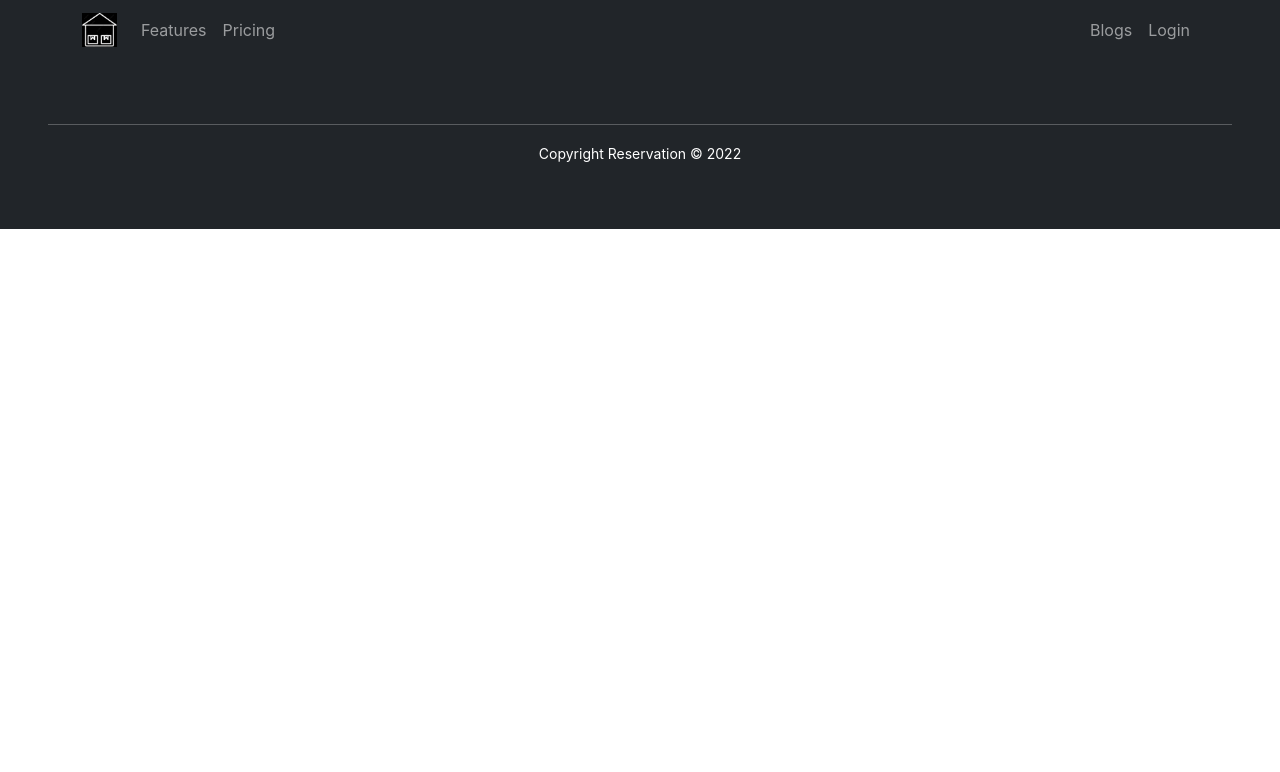
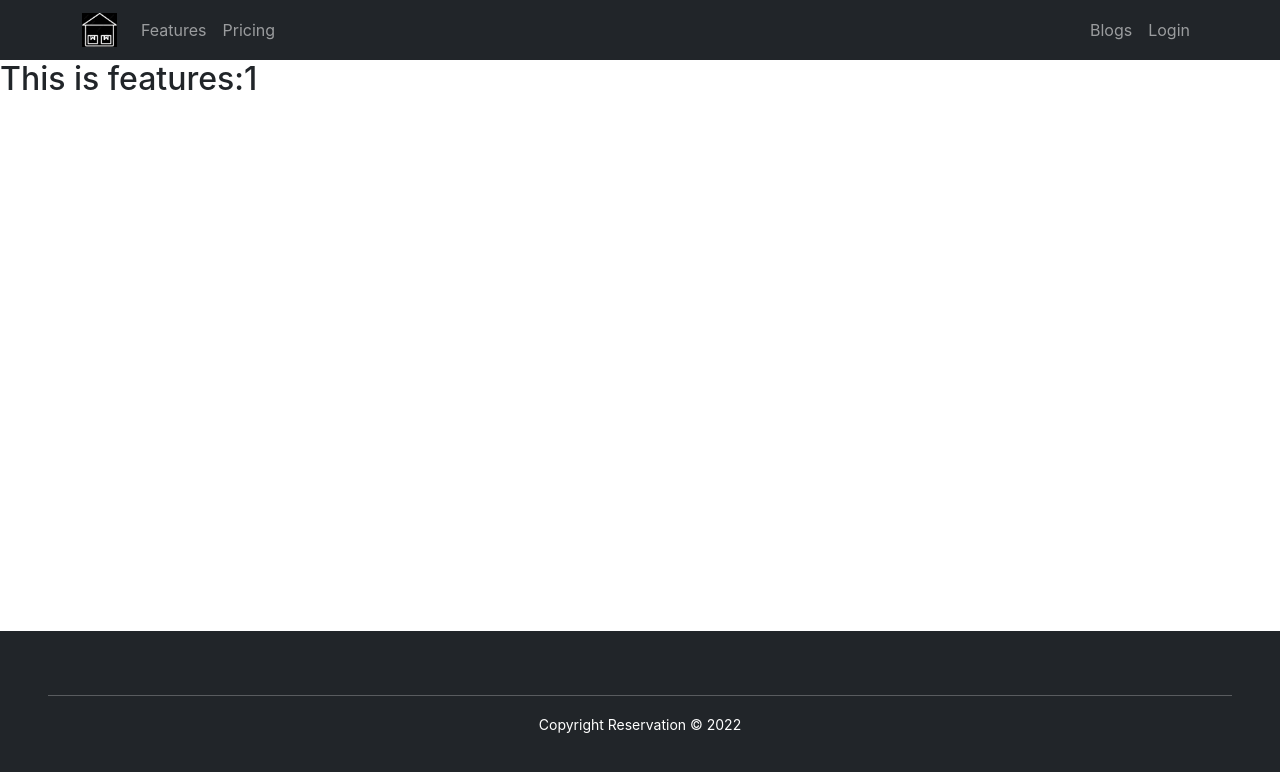
Before and after one commit to AkashMAbrrar/warehouse-management-client-site, a React (Create React App) app: page /feature/1 in a window 1280 px wide. Shown: the top 772 px of the page. Built offline with nearby package versions, Linux system fonts and the light colour scheme.

Commit message:
not found page and login component is added

```diff
--- a/src/App.css
+++ b/src/App.css
@@ -1,5 +1,7 @@
-.App {
-  text-align: center;
+.app {
+  min-height: 100vh;
+  Display: flex;
+  Flex-direction: column;
 }
 
 .App-logo {
@@ -32,6 +34,7 @@
   from {
     transform: rotate(0deg);
   }
+
   to {
     transform: rotate(360deg);
   }
--- a/src/App.js
+++ b/src/App.js
@@ -5,15 +5,21 @@ import Inventories from './components/Inventories/Inventories';
 import Header from './components/Shared/Header/Header';
 import Footer from './components/Shared/Footer/Footer';
 import Blogs from './components/Home/Blogs/Blogs';
+import Login from './components/Login/Login';
+import Features from './components/Features/Features';
+import NotFound from './components/NotFound/NotFound';
 
 function App() {
   return (
-    <div>
+    <div className='app'>
       <Header></Header>
       <Routes>
         <Route path='/' element={<Home></Home>}></Route>
         <Route path='/inventory' element={<Inventories></Inventories>}></Route>
+        <Route path='/feature/:featureId' element={<Features></Features>}></Route>
         <Route path='blogs' element={<Blogs></Blogs>}></Route>
+        <Route path='/login' element={<Login></Login>}></Route>
+        <Route path='*' element={<NotFound></NotFound>}></Route>
       </Routes>
       <Footer></Footer>
     </div>
--- /dev/null
+++ b/src/components/Features/Features.js
@@ -0,0 +1,13 @@
+import React from 'react';
+import { useParams } from 'react-router-dom';
+
+const Features = () => {
+    const { featureId } = useParams();
+    return (
+        <div>
+            <h2>This is features:{featureId}</h2>
+        </div>
+    );
+};
+
+export default Features;
--- a/src/components/Home/Inventory/Inventory.js
+++ b/src/components/Home/Inventory/Inventory.js
@@ -1,16 +1,22 @@
 import React from 'react';
+import { useNavigate } from 'react-router-dom';
 import './Inventory.css';
 
 const Inventory = ({ inventory }) => {
-    const { name, img, description, suplierName, price } = inventory;
+    const { _id, name, img, description, suplierName, price, quantity } = inventory;
+    const navigate = useNavigate();
+    const directionToFeature = id => {
+        navigate(`/feature/${_id}`);
+    }
     return (
         <div className='inventory'>
             <img src={img} alt="" />
             <h2>{name}</h2>
             <p>Price:{price}</p>
+            <p>Quantity:{quantity}</p>
             <p>Suplier-Name:{suplierName}</p>
             <p><small>{description}</small></p>
-            <button className='btn btn-info'>Update</button>
+            <button onClick={() => directionToFeature(_id)} className='btn btn-info'>Update</button>
         </div>
     );
 };
--- /dev/null
+++ b/src/components/Login/Login.js
@@ -0,0 +1,11 @@
+import React from 'react';
+
+const Login = () => {
+    return (
+        <div>
+            <h2>Login here</h2>
+        </div>
+    );
+};
+
+export default Login;
--- a/src/components/NotFound/NotFound.js
+++ b/src/components/NotFound/NotFound.js
@@ -1,9 +1,11 @@
 import React from 'react';
+import notFound from '../images/notfound-1.jpg'
 
 const NotFound = () => {
     return (
-        <div>
+        <div className='container text-center'>
             <h2>Page Not Found 404</h2>
+            <img className='w-50 p-2' src={notFound} alt="" />
         </div>
     );
 };
--- a/src/components/Shared/Footer/Footer.css
+++ b/src/components/Shared/Footer/Footer.css
@@ -0,0 +1,3 @@
+.footer-container {
+    margin-top: auto;
+}
--- a/src/components/Shared/Footer/Footer.js
+++ b/src/components/Shared/Footer/Footer.js
@@ -1,10 +1,11 @@
 import React from 'react';
+import './Footer.css';
 
 const Footer = () => {
     const today = new Date();
     const year = today.getFullYear();
     return (
-        <footer className='bg-dark text-white text-center p-5 '>
+        <footer className='bg-dark text-white text-center p-5 footer-container'>
             <hr />
             <p><small>Copyright Reservation &copy; {year}</small></p>
         </footer>
--- a/src/components/Shared/Header/Header.js
+++ b/src/components/Shared/Header/Header.js
@@ -2,13 +2,14 @@ import React from 'react';
 import { Container, Nav, Navbar } from 'react-bootstrap';
 import './Header.css';
 import logo from '../../images/logo-1.png';
+import { Link } from 'react-router-dom';
 
 const Header = () => {
     return (
         <>
             <Navbar collapseOnSelect sticky='top' expand="lg" bg="dark" variant="dark">
                 <Container>
-                    <Navbar.Brand href="#home">
+                    <Navbar.Brand as={Link} to="/">
                         <img className='logo' src={logo} alt="" />
                     </Navbar.Brand>
                     <Navbar.Toggle aria-controls="responsive-navbar-nav" />
@@ -18,8 +19,8 @@ const Header = () => {
                             <Nav.Link href="#pricing">Pricing</Nav.Link>
                         </Nav>
                         <Nav>
-                            <Nav.Link href="#deets">Blogs</Nav.Link>
-                            <Nav.Link eventKey={2} href="#memes">
+                            <Nav.Link as={Link} to="/blogs">Blogs</Nav.Link>
+                            <Nav.Link as={Link} to="/login">
                                 Login
                             </Nav.Link>
                         </Nav>
```
Also changed, not shown: src/components/RequireAuth/RequireAuth.js (added, +11 -0 lines), src/components/images/notfound-1.jpg (added).
